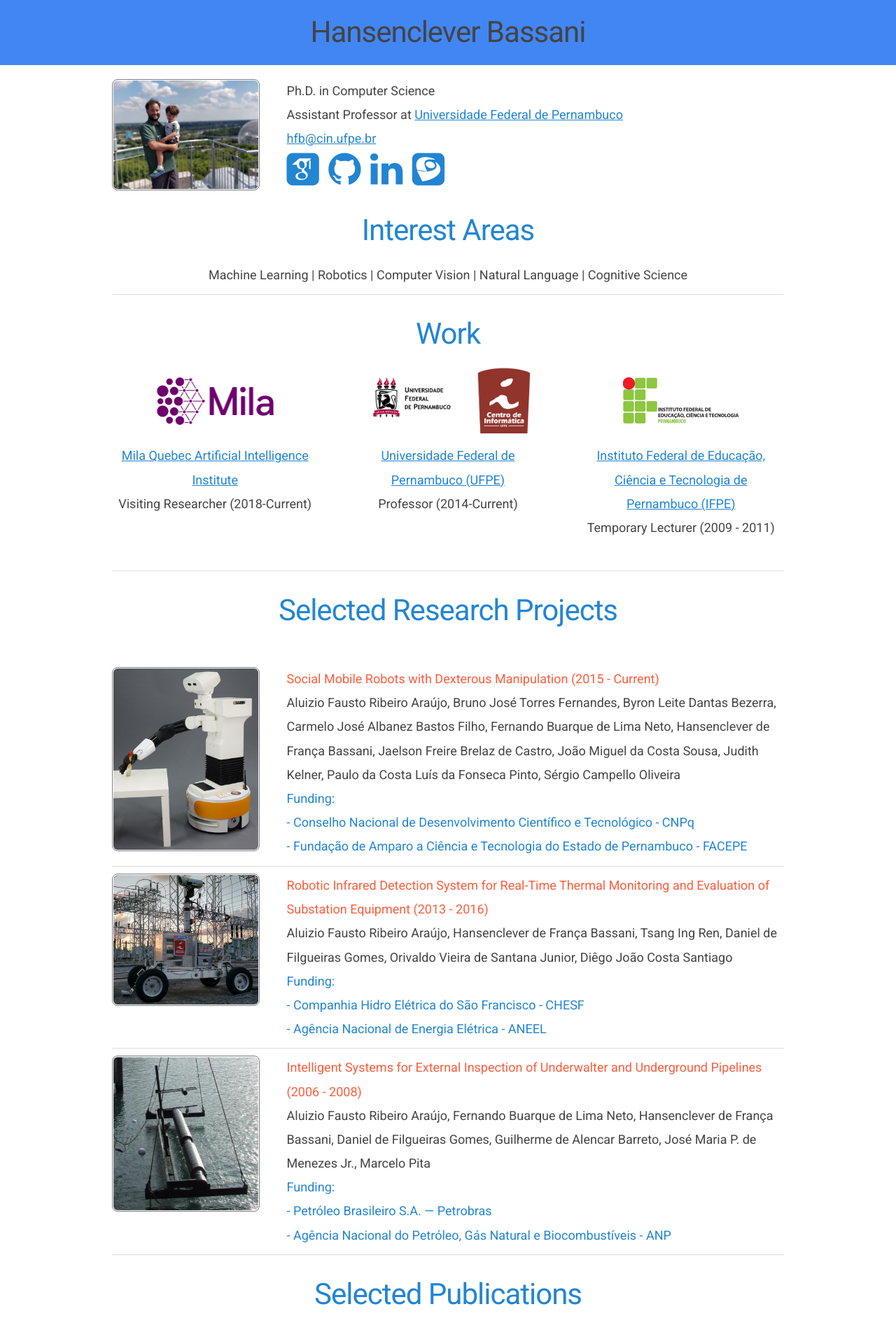
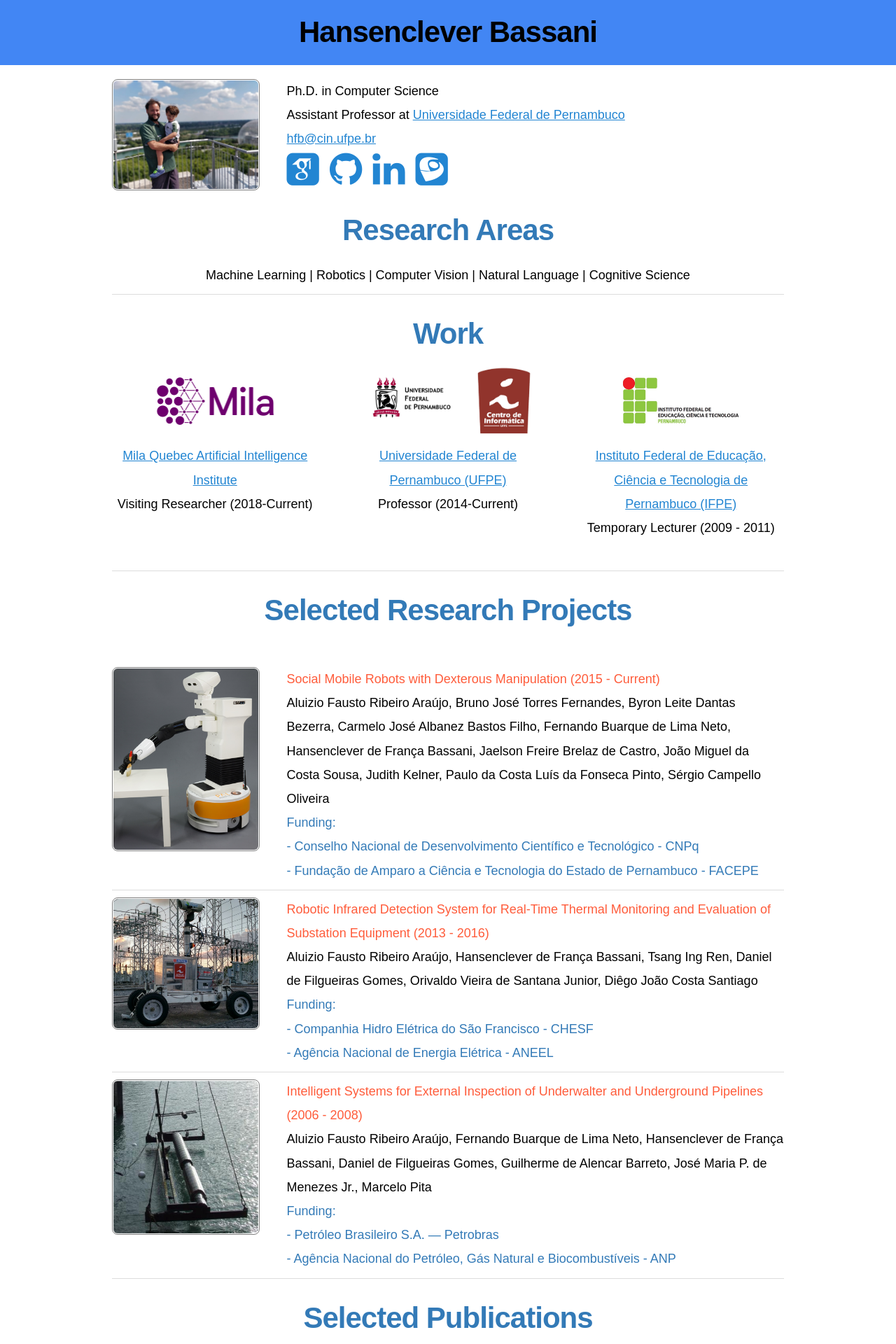
Before and after one commit to hfbassani/hfbassani.github.io, a Jekyll site: the page built from index.html, in a window 1280 px wide. Shown: the top 1920 px of the page at 70% size. Built offline with Jekyll 4.4.1, drawn with Linux system fonts in a browser that asks for light colours; nearby versions of some CDN libraries; some web fonts are replaced.

Commit message:
Font and margins

```diff
--- a/_includes/interests.html
+++ b/_includes/interests.html
@@ -1,7 +1,7 @@
 <!-- Recent News -->
 <div class="section">
   <div class="container">
-    <h2 class="blue">Interest Areas</h2>
+    <h2 class="blue">Research Areas</h2>
       <div class="row abstract">
           <p align="center">
               Machine Learning | Robotics | Computer Vision | Natural Language | Cognitive Science
--- a/assets/css/custom.css
+++ b/assets/css/custom.css
@@ -36,7 +36,7 @@
 }
 
 .blue {
-  color: #2285D2;
+  color: #337ab7;
 }
 
 .bg-orange {
--- a/assets/css/skeleton.css
+++ b/assets/css/skeleton.css
@@ -124,7 +124,7 @@
   font-size: 1.8em; /* currently ems cause chrome bug misinterpreting rems on body element */
   line-height: 1.9;
   font-weight: 400;
-  font-family: "Roboto", "Raleway", "HelveticaNeue", "Helvetica Neue", Helvetica, Arial, sans-serif;
+  font-family: Arial, "Helvetica Neue", Helvetica, sans-serif
   color: #444444; }
 
 
@@ -135,7 +135,7 @@
   margin-bottom: 2rem;
   font-weight: 300; }
 h1 { font-size: 4.0rem; line-height: 1.2;  letter-spacing: -.1rem;}
-h2 { font-size: 3.6rem; line-height: 1.25; letter-spacing: -.1rem; }
+h2 { font-size: 3.6rem; line-height: 1.25; letter-spacing: -.1rem; font-weight: 700;}
 h3 { font-size: 3.0rem; line-height: 1.3;  letter-spacing: -.1rem; }
 h4 { font-size: 2.4rem; line-height: 1.35; letter-spacing: -.08rem; }
 h5 { font-size: 1.8rem; line-height: 1.5;  letter-spacing: -.05rem; }
```
Also changed, not shown: 3 other files.
